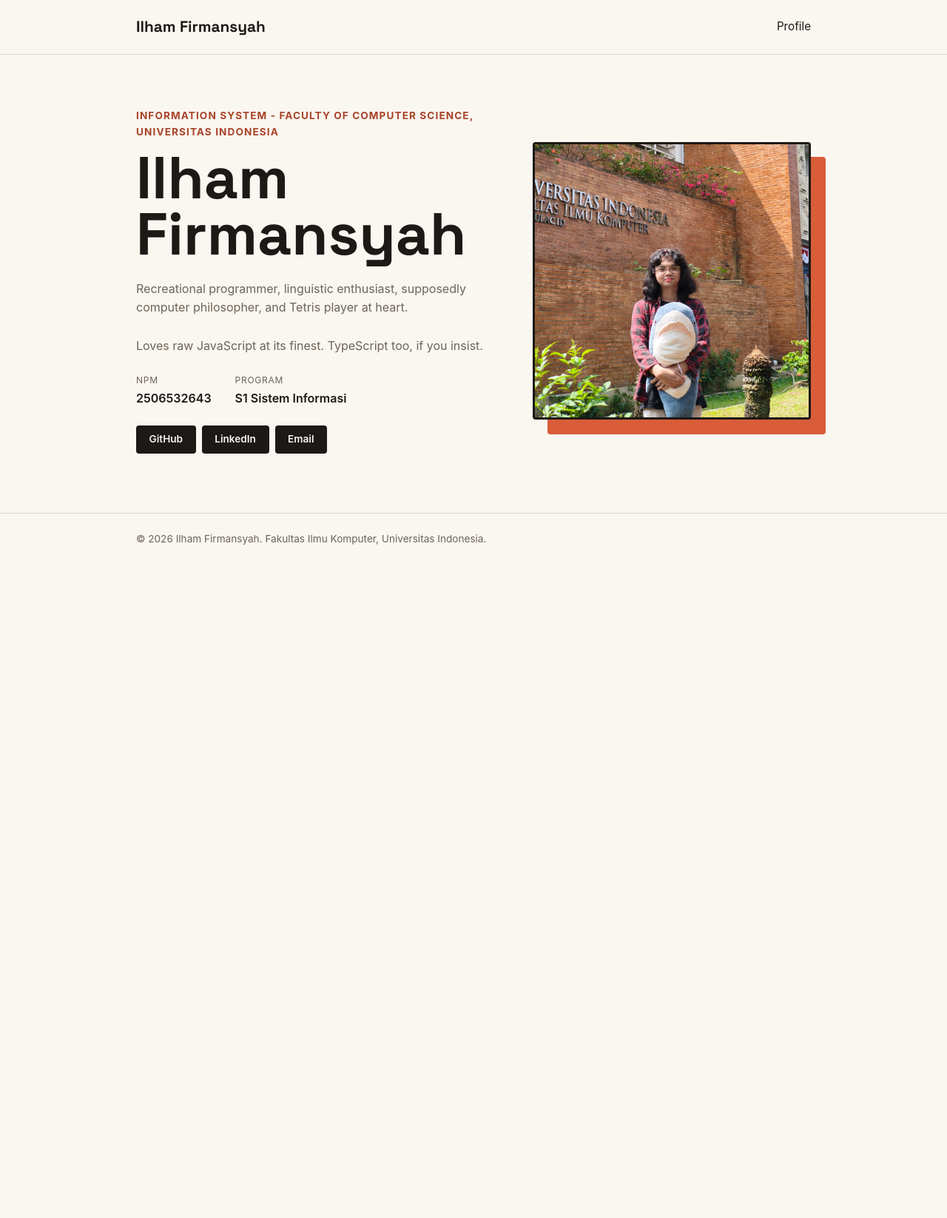
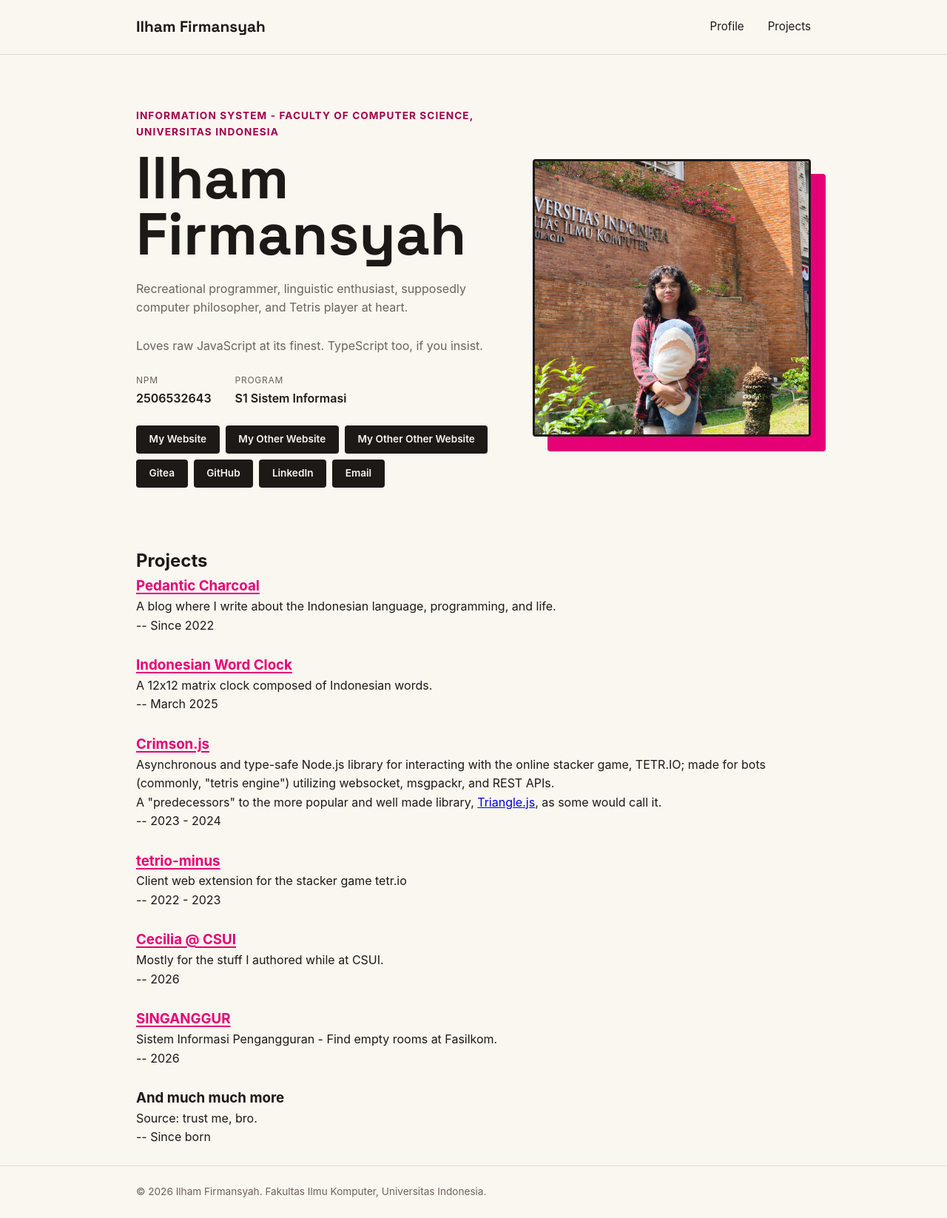
Before and after one commit to RedStone576/pbp-django, a Django app: page / in a window 1280 px wide. Shown: the whole page at 74% size. Before the commit the page ends 736 px from the top, so only its background shows below. Run offline with Django 5.2, Linux system fonts and the light colour scheme.

Commit message:
feat: projects section

```diff
--- a/static/css/style.css
+++ b/static/css/style.css
@@ -7,8 +7,8 @@
 :root {
     --ink: #1c1917;
     --paper: #faf6f0;
-    --accent: #d95d39;
-    --accent-dark: #a8442a;
+    --accent: #e60076;
+    --accent-dark: #a3004c;
     --line: #e3d9c9;
     --text-muted: #6b6459;
     --radius: 4px;
@@ -199,3 +199,17 @@ h1, .brand {
         justify-content: flex-start;
     }
 }
+
+
+/***/
+
+#projects h3 a {
+    color: var(--accent);
+    text-decoration-color: var(--accent);
+    text-decoration-thickness: 2px;
+    text-underline-offset: 0.15em;
+}
+
+#projects h3 a:hover {
+    color: var(--accent-dark);
+}
--- a/templates/index.html
+++ b/templates/index.html
@@ -13,9 +13,12 @@
     <header class="site-header">
         <div class="container">
             <a href="#profile" class="brand">Ilham Firmansyah</a>
+
             <nav>
                 <a href="#profile">Profile</a>
+                <a href="#projects">Projects</a>
             </nav>
+
         </div>
     </header>
 
@@ -48,6 +51,10 @@
                         </div>
                     </dl>
                     <div class="social-links">
+                        <a href="https://cesilia.dev" class="social-link">My Website</a>
+                        <a href="https://csui.cesilia.dev" class="social-link">My Other Website</a>
+                        <a href="https://firmansyah.cesilia.dev" class="social-link">My Other Other Website</a>
+                        <a href="https://git.fossy.my.id/femboy" class="social-link">Gitea</a>
                         <a href="https://github.com/RedStone576" class="social-link">GitHub</a>
                         <a href="https://www.linkedin.com/in/firmansyah-ilham/" class="social-link">LinkedIn</a>
                         <a href="mailto:cecilymezzo@gmail.com" class="social-link">Email</a>
@@ -55,6 +62,73 @@
                 </div>
             </div>
         </section>
+
+        <section id="projects">
+            <div class="container">
+                <h2>Projects</h2>
+
+                <div>
+                    <div>
+                        <h3><a href="https://cesilia.dev/">Pedantic Charcoal</a></h3>
+                        <p>A blog where I write about the Indonesian language, programming, and life.</p>
+                        <span>-- Since 2022</span>
+                    </div>
+
+                    <br>
+
+                    <div>
+                        <h3><a href="https://cesilia.dev/s/wordclock/">Indonesian Word Clock</a></h3>
+                        <p>A 12x12 matrix clock composed of Indonesian words.</p>
+                        <span>-- March 2025</span>
+                    </div>
+
+                    <br>
+
+                    <div>
+                        <h3><a href="https://github.com/RedStone576/crimson.js">Crimson.js</a></h3>
+                        <p>Asynchronous and type-safe Node.js library for interacting with the online stacker game, TETR.IO; made for bots (commonly, "tetris engine") utilizing websocket, msgpackr, and REST APIs.</p>
+                        <p>A "predecessors" to the more popular and well made library, <a href="https://github.com/halp1/triangle">Triangle.js</a>, as some would call it.</p>
+                        <span>-- 2023 - 2024</span>
+                    </div>
+
+                    <br>
+
+                    <div>
+                        <h3><a href="https://github.com/RedStone576/tetrio-minus">tetrio-minus</a></h3>
+                        <p>Client web extension for the stacker game tetr.io</p>
+                        <span>-- 2022 - 2023</span>
+                    </div>
+
+                    <br>
+
+                    <div>
+                        <h3><a href="https://csui.cesilia.dev/">Cecilia @ CSUI</a></h3>
+                        <p>Mostly for the stuff I authored while at CSUI.</p>
+                        <span>-- 2026</span>
+                    </div>
+
+                    <br>
+
+                    <div>
+                        <h3><a href="https://csui.cesilia.dev/ruangan">SINGANGGUR</a></h3>
+                        <p>Sistem Informasi Pengangguran - Find empty rooms at Fasilkom.</p>
+                        <span>-- 2026</span>
+                    </div>
+
+                    <br>
+
+                    <div>
+                        <h3>And much much more</h3>
+                        <p>Source: trust me, bro.</p>
+                        <span>-- Since born</span>
+                    </div>
+
+                    <br>
+
+                </div>
+            </div>
+        </section>
+
     </main>
 
     <footer class="site-footer">
```
